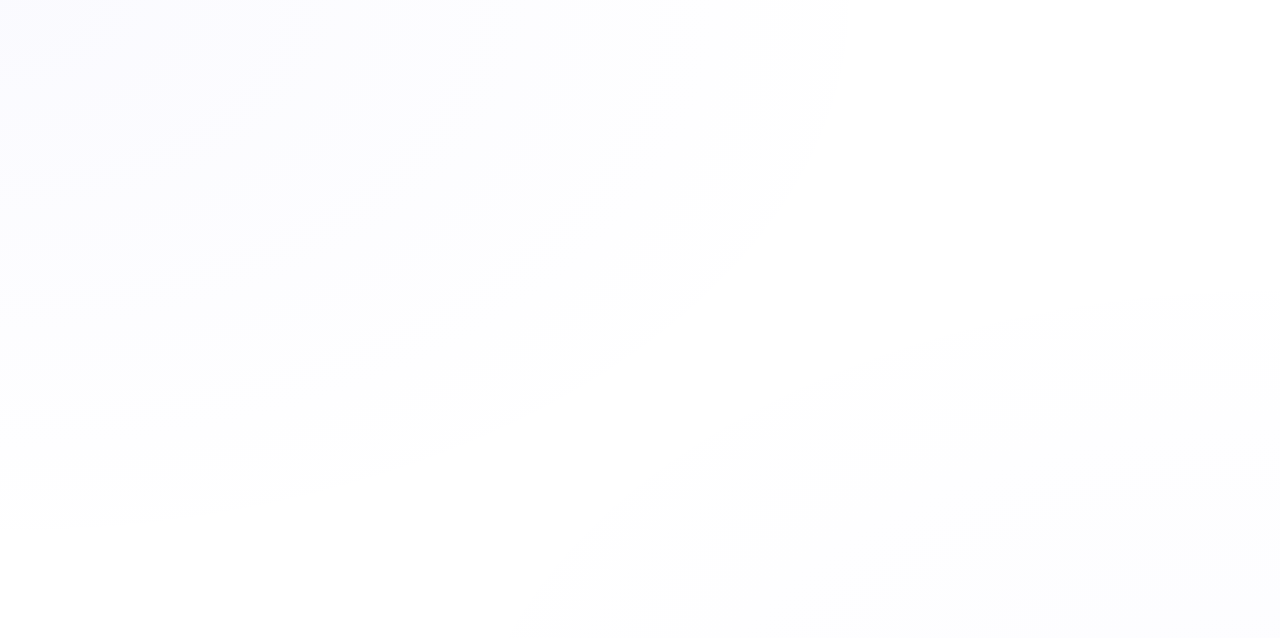
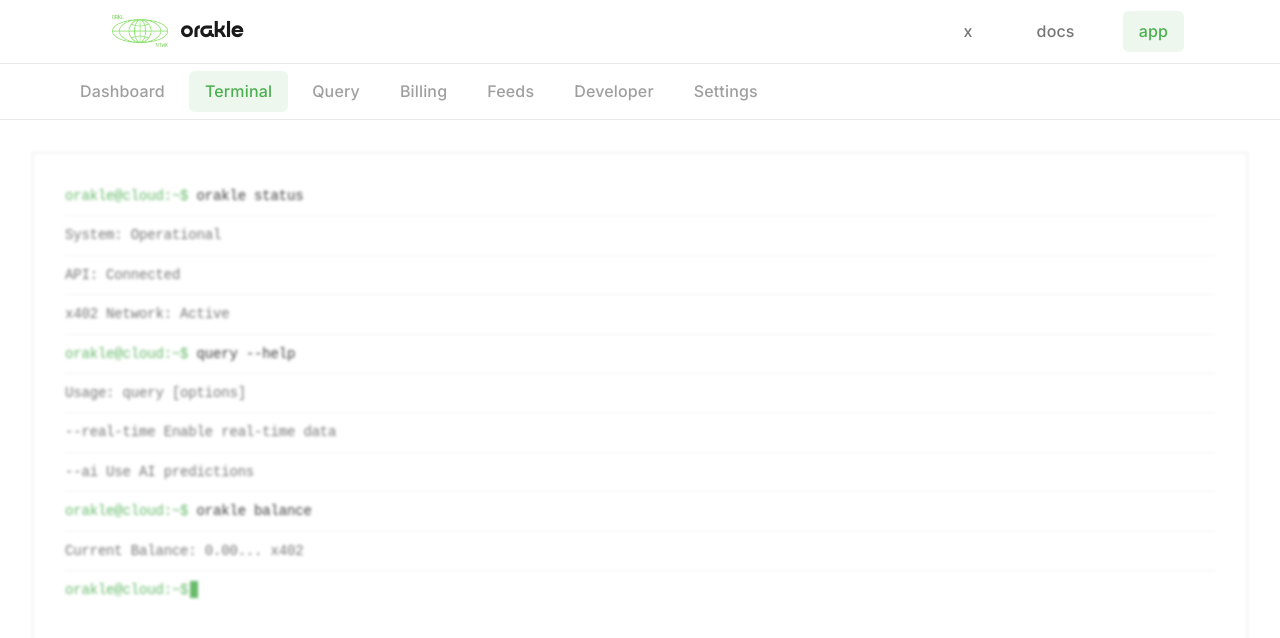
Before and after one commit to Cryptottat/orakle, a React (Vite) app: page /app/terminal in a window 1280 px wide. Before the commit this address had no page. Shown: the top 638 px of the page. Built offline with nearby package versions, Linux system fonts and the light colour scheme.

Commit message:
Add Terminal page, update Settings page, improve terminal styling with borders and dividers

```diff
--- a/src/App.tsx
+++ b/src/App.tsx
@@ -6,6 +6,7 @@
 import LoadingPage from './components/LoadingPage'
 import AppPage from './components/AppPage'
 import DashboardPage from './components/DashboardPage'
+import TerminalPage from './components/TerminalPage'
 import QueryPage from './components/QueryPage'
 import BillingPage from './components/BillingPage'
 import FeedsPage from './components/FeedsPage'
@@ -56,6 +57,15 @@
                 <>
                   <Header />
                   <DashboardPage />
+                </>
+              }
+            />
+            <Route
+              path="/app/terminal"
+              element={
+                <>
+                  <Header />
+                  <TerminalPage />
                 </>
               }
             />
--- a/src/components/AppPage.css
+++ b/src/components/AppPage.css
@@ -25,6 +25,92 @@
 
 .page-content-wrapper button:hover {
   cursor: not-allowed !important;
+}
+
+/* Terminal styles */
+.dashboard-terminal {
+  background: #ffffff;
+  border-radius: 0;
+  overflow: hidden;
+  height: calc(100vh - 64px - 56px);
+  display: flex;
+  flex-direction: column;
+  border: 1px solid rgba(26, 26, 26, 0.1);
+}
+
+.terminal-body {
+  padding: 2rem;
+  font-family: 'Courier New', 'Monaco', 'Menlo', monospace;
+  font-size: 0.875rem;
+  line-height: 1.6;
+  color: #1a1a1a;
+  height: 100%;
+  overflow-y: auto;
+  background: #ffffff;
+}
+
+.terminal-line {
+  margin-bottom: 0.5rem;
+  padding-bottom: 0.5rem;
+  border-bottom: 1px solid rgba(26, 26, 26, 0.05);
+}
+
+.terminal-line:last-child {
+  border-bottom: none;
+}
+
+.terminal-prompt {
+  color: #4CAF50;
+  font-weight: 500;
+}
+
+.terminal-command {
+  color: #1a1a1a;
+}
+
+.terminal-output {
+  color: rgba(26, 26, 26, 0.7);
+  display: block;
+  margin-left: 0;
+}
+
+.terminal-cursor {
+  display: inline-block;
+  width: 8px;
+  height: 1.2em;
+  background: #4CAF50;
+  margin-left: 2px;
+  animation: cursorBlink 1s infinite;
+  vertical-align: text-bottom;
+  filter: blur(0) !important; /* Keep cursor visible even with page blur */
+  opacity: 1 !important;
+}
+
+@keyframes cursorBlink {
+  0%, 49% {
+    opacity: 1;
+  }
+  50%, 100% {
+    opacity: 0;
+  }
+}
+
+/* Terminal scrollbar */
+.terminal-body::-webkit-scrollbar {
+  width: 6px;
+}
+
+.terminal-body::-webkit-scrollbar-track {
+  background: #f5f5f5;
+}
+
+.terminal-body::-webkit-scrollbar-thumb {
+  background: #4CAF50;
+  border-radius: 3px;
+}
+
+.terminal-body::-webkit-scrollbar-thumb:hover {
+  background: #66BB6A;
 }
 
 .page-preview-overlay {
--- a/src/components/AppPage.tsx
+++ b/src/components/AppPage.tsx
@@ -8,6 +8,7 @@
 
   const menuItems = [
     { name: 'Dashboard', path: '/app/dashboard' },
+    { name: 'Terminal', path: '/app/terminal' },
     { name: 'Query', path: '/app/query' },
     { name: 'Billing', path: '/app/billing' },
     { name: 'Feeds', path: '/app/feeds' },
--- a/src/components/SettingsPage.tsx
+++ b/src/components/SettingsPage.tsx
@@ -39,45 +39,27 @@
           {/* Change Password section */}
           <div style={{ marginBottom: '3rem' }}>
             <h2 style={{ fontSize: '1.5rem', marginBottom: '1rem' }}>Change Password</h2>
-            <div style={{ marginBottom: '1rem' }}>
-              <label style={{ display: 'block', fontSize: '0.875rem', color: 'rgba(26, 26, 26, 0.6)', marginBottom: '0.5rem' }}>
-                Current Password
-              </label>
-              <input
-                type="password"
-                placeholder="Enter current password"
+            <button
+              disabled
               style={{
-                  width: '100%',
-                  padding: '0.75rem 1rem',
-                  borderRadius: '8px',
-                  border: '1px solid rgba(26, 26, 26, 0.1)',
+                padding: '0.75rem 2rem',
+                background: 'rgba(26, 26, 26, 0.1)',
+                color: 'rgba(26, 26, 26, 0.4)',
+                border: 'none',
+                borderRadius: '6px',
                 fontSize: '1rem',
-                  fontFamily: 'inherit'
+                fontWeight: '500',
+                cursor: 'not-allowed'
               }}
-              />
-            </div>
-            <div style={{ marginBottom: '1rem' }}>
-              <label style={{ display: 'block', fontSize: '0.875rem', color: 'rgba(26, 26, 26, 0.6)', marginBottom: '0.5rem' }}>
-                New Password
-              </label>
-              <input
-                type="password"
-                placeholder="Enter new password"
-                style={{
-                  width: '100%',
-                  padding: '0.75rem 1rem',
-                  borderRadius: '8px',
-                  border: '1px solid rgba(26, 26, 26, 0.1)',
-                  fontSize: '1rem',
-                  fontFamily: 'inherit'
-                }}
-              />
-            </div>
+            >
+              Change Password
+            </button>
           </div>
 
           {/* Notifications section */}
           <div style={{ marginBottom: '3rem' }}>
             <h2 style={{ fontSize: '1.5rem', marginBottom: '1rem' }}>Notifications</h2>
+            <div style={{ display: 'flex', flexDirection: 'column', gap: '1rem' }}>
               <div style={{ display: 'flex', alignItems: 'center', gap: '0.75rem' }}>
                 <input
                   type="checkbox"
@@ -87,6 +69,17 @@
                 <label htmlFor="low-balance" style={{ fontSize: '0.875rem', color: '#1a1a1a', cursor: 'pointer' }}>
                   Email me on low balance
                 </label>
+              </div>
+              <div style={{ display: 'flex', alignItems: 'center', gap: '0.75rem' }}>
+                <input
+                  type="checkbox"
+                  id="app-notifications"
+                  style={{ width: '18px', height: '18px', cursor: 'pointer' }}
+                />
+                <label htmlFor="app-notifications" style={{ fontSize: '0.875rem', color: '#1a1a1a', cursor: 'pointer' }}>
+                  App
+                </label>
+              </div>
             </div>
           </div>
 
--- /dev/null
+++ b/src/components/TerminalPage.tsx
@@ -0,0 +1,56 @@
+import { AppSubHeader } from './AppPage'
+import './AppPage.css'
+
+export default function TerminalPage() {
+  return (
+    <div className="app-page">
+      <AppSubHeader />
+      <div className="page-preview-container">
+      <div className="page-content-wrapper" style={{ padding: 'calc(64px + 56px + 0) 0 0 0' }}>
+        {/* Terminal - Full width */}
+        <div className="dashboard-terminal">
+          <div className="terminal-body">
+              <div className="terminal-line">
+                <span className="terminal-prompt">orakle@cloud:~$</span>
+                <span className="terminal-command"> orakle status</span>
+              </div>
+              <div className="terminal-line">
+                <span className="terminal-output">System: Operational</span>
+              </div>
+              <div className="terminal-line">
+                <span className="terminal-output">API: Connected</span>
+              </div>
+              <div className="terminal-line">
+                <span className="terminal-output">x402 Network: Active</span>
+              </div>
+              <div className="terminal-line">
+                <span className="terminal-prompt">orakle@cloud:~$</span>
+                <span className="terminal-command"> query --help</span>
+              </div>
+              <div className="terminal-line">
+                <span className="terminal-output">Usage: query [options]</span>
+              </div>
+              <div className="terminal-line">
+                <span className="terminal-output">  --real-time    Enable real-time data</span>
+              </div>
+              <div className="terminal-line">
+                <span className="terminal-output">  --ai           Use AI predictions</span>
+              </div>
+              <div className="terminal-line">
+                <span className="terminal-prompt">orakle@cloud:~$</span>
+                <span className="terminal-command"> orakle balance</span>
+              </div>
+              <div className="terminal-line">
+                <span className="terminal-output">Current Balance: 0.00... x402</span>
+              </div>
+              <div className="terminal-line">
+                <span className="terminal-prompt">orakle@cloud:~$</span>
+                <span className="terminal-cursor"></span>
+              </div>
+            </div>
+          </div>
+      </div>
+      </div>
+    </div>
+  )
+}
```
Lines whose indentation alone changed are shown as unchanged.
